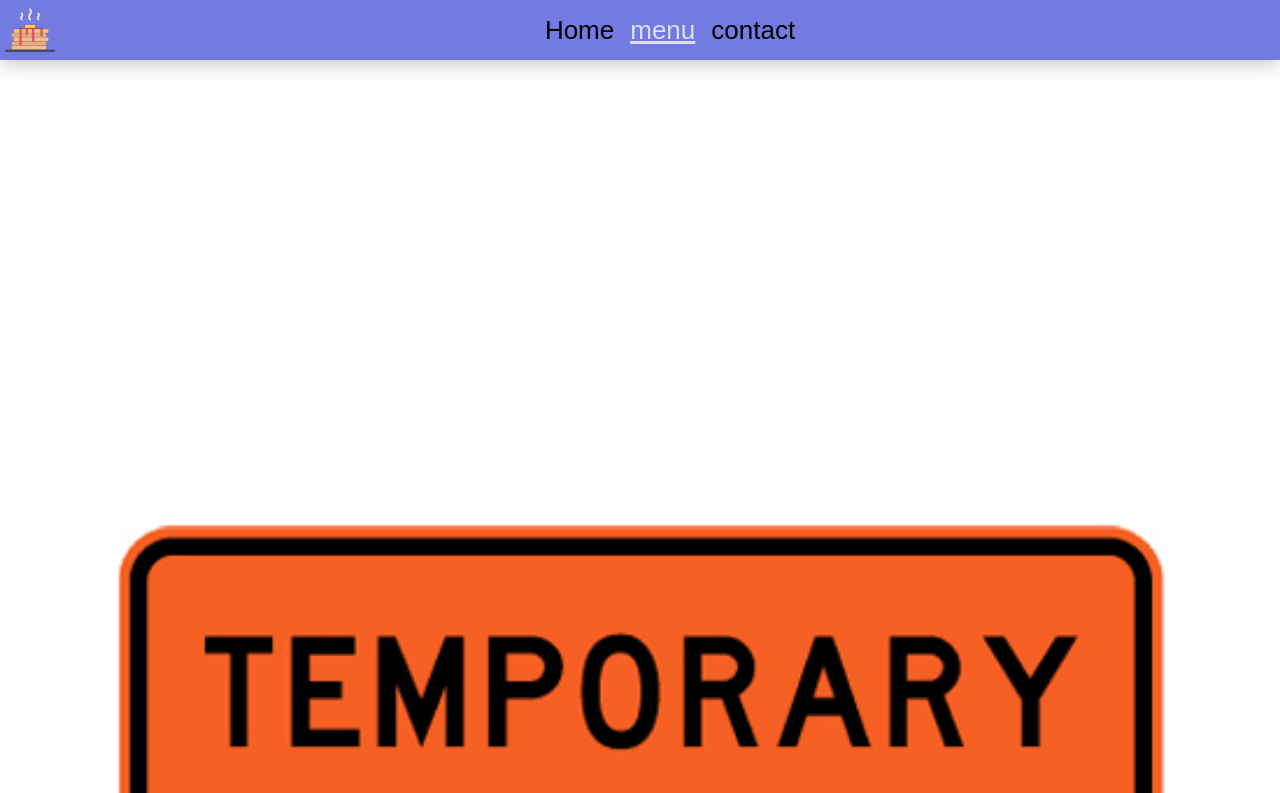
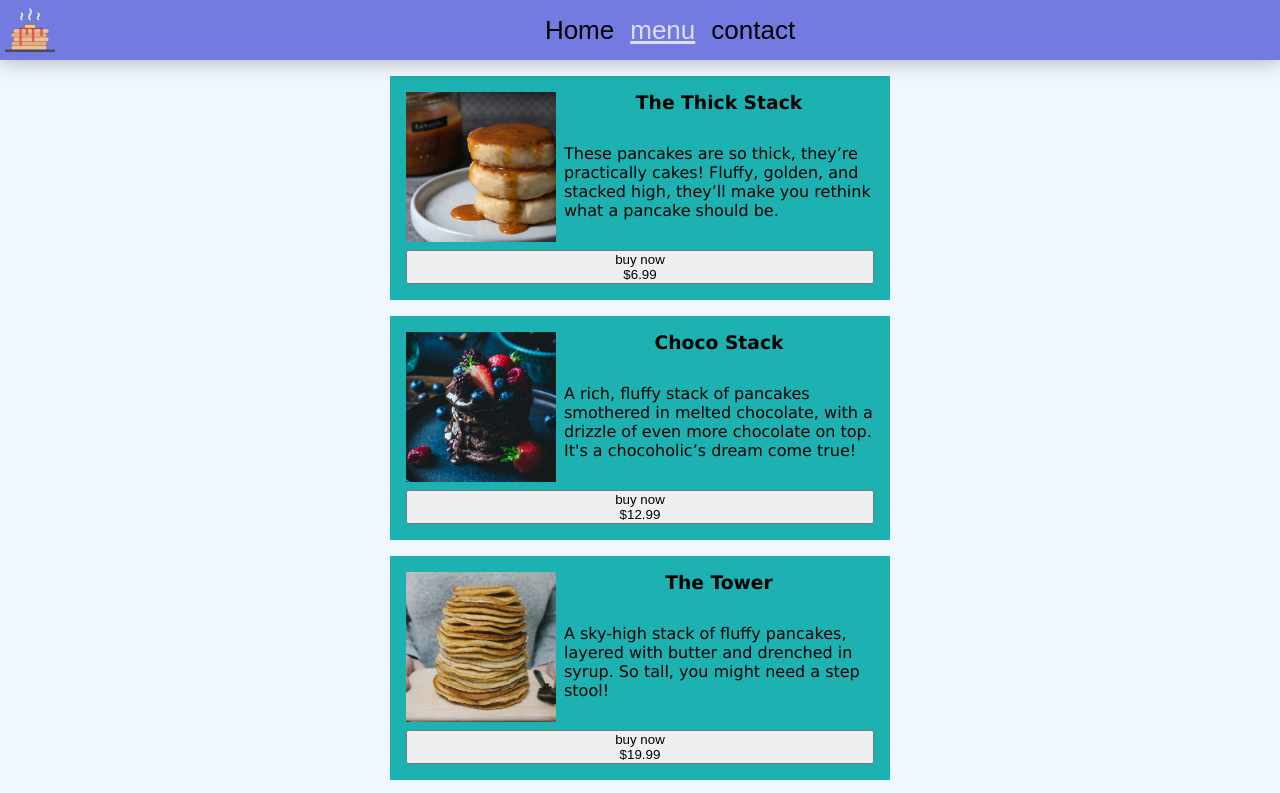
Before and after one commit to jellywilly420/restaurant, a website built with webpack: page src/template.html in a window 1280 px wide. Both pictures are taken after a click on the button "menu". Shown: the top 793 px of the page. Built offline with nearby package versions, Linux system fonts and the light colour scheme; files whose address does not match are found by name.

Commit message:
implement menu product cards add auto scroll to top on page swap

```diff
--- a/src/index.js
+++ b/src/index.js
@@ -64,6 +64,7 @@ for (const i in buttons) {
             loadPage(getPageByName(pages, buttons[i].id));
             clearContent();
             renderPage(getLoadedPage(pages));
+            window.scrollTo({ top: 0});
 
             for (const j in buttons) {
                 enableButton(buttons[j]);
--- a/src/menu.js
+++ b/src/menu.js
@@ -1,5 +1,10 @@
 import { createElement, content} from "./DOM.js";
-import tempImg from "./temp.jpg";
+import chocolatePancake from "./assets/chocolate-pancakes.jpg";
+import theTower from "./assets/high-tower-pancakes.jpg";
+import strawberryPancake from "./assets/pancakes-with-strawberry-cream.jpg";
+import thickPancake from "./assets/thickcakes.jpg";
+import oatBananaPancake from "./assets/oat-banana-pancakes.jpg";
+
 export {renderMenu};
 
 class Product {
@@ -13,17 +18,24 @@ class Product {
 }
 
 let productList = [
-    new Product("glizzy", "glizzy", "you'll lick your little fingers after this", "$6.99", tempImg),
-    new Product("pan pizza", "pan-pizza", "finger lickin' good", "$5.49", tempImg),
+    new Product("The Thick Stack", "thick-pancakes", "These pancakes are so thick, they’re practically cakes! Fluffy, golden, and stacked high, they’ll make you rethink what a pancake should be.", "$6.99", thickPancake),
+    new Product("Choco Stack", "chocolate-pancakes", "A rich, fluffy stack of pancakes smothered in melted chocolate, with a drizzle of even more chocolate on top. It's a chocoholic’s dream come true!", "$12.99", chocolatePancake),
+    new Product("The Tower", "the-tower", "A sky-high stack of fluffy pancakes, layered with butter and drenched in syrup. So tall, you might need a step stool!", "$19.99", theTower),
+    new Product("Strawberries & Dream", "strawberry-cream-pancakes", "Fluffy pancakes topped with fresh strawberries and a cloud of whipped cream, drizzled with strawberry syrup. It’s a berry delicious dream come true!", "$10.99", strawberryPancake),
+    new Product("Banana Oat Stack", "banana-oat-pancakes", "Wholesome, fluffy pancakes made with oats and ripe bananas. Naturally sweet and perfect for when you want to feel good about indulging!", "$8.99", oatBananaPancake)
 ]
 
 function renderMenu() {
+    const menuDiv = createElement("div");
+    menuDiv.classList.add("menu-div");
+    content.appendChild(menuDiv);
     for (const i in productList) {
 
         const productDiv = createElement("div");
         productDiv.classList.add(`${productList[i].tag}-div`);
-        if (i === 0) {
+        if (i == 0) {
             productDiv.classList.add("special");
+            console.log(productList[i]);
         }
 
         const productImage = createElement("img");
@@ -44,6 +56,6 @@ function renderMenu() {
 
         productDiv.append(productImage, productTitle, productAbout, productButton);
 
-        content.appendChild(productDiv);
+        menuDiv.appendChild(productDiv);
     }
 }
--- a/src/styles.css
+++ b/src/styles.css
@@ -315,3 +315,43 @@ footer .newsletter {
 footer .newsletter button {
     font-size: 14px;
 }
+
+
+
+
+
+.menu-div {
+    display: flex;
+    flex-direction: column;
+    flex-wrap: wrap;
+    gap: 1rem;
+    padding-block: 1rem;
+}
+.menu-div > div  {
+    width: min(90%, 500px);
+    margin: auto;
+    padding: 1rem;
+    display: grid;
+    grid-template-areas:    "image name"
+                            "image desc"
+                            "button button";
+    gap: .5rem;
+    background-color: rgb(30, 177, 177);
+}
+.menu-div > div .product-image {
+    grid-area: image;
+    width: 150px;
+    aspect-ratio: 1/1;
+    object-fit: cover;
+    margin: auto;
+}
+.menu-div > div .product-title {
+    grid-area: name;
+    text-align: center;
+}
+.menu-div > div .product-about {
+    grid-area: desc;
+}
+.menu-div > div .product-button {
+    grid-area: button;
+}
```
